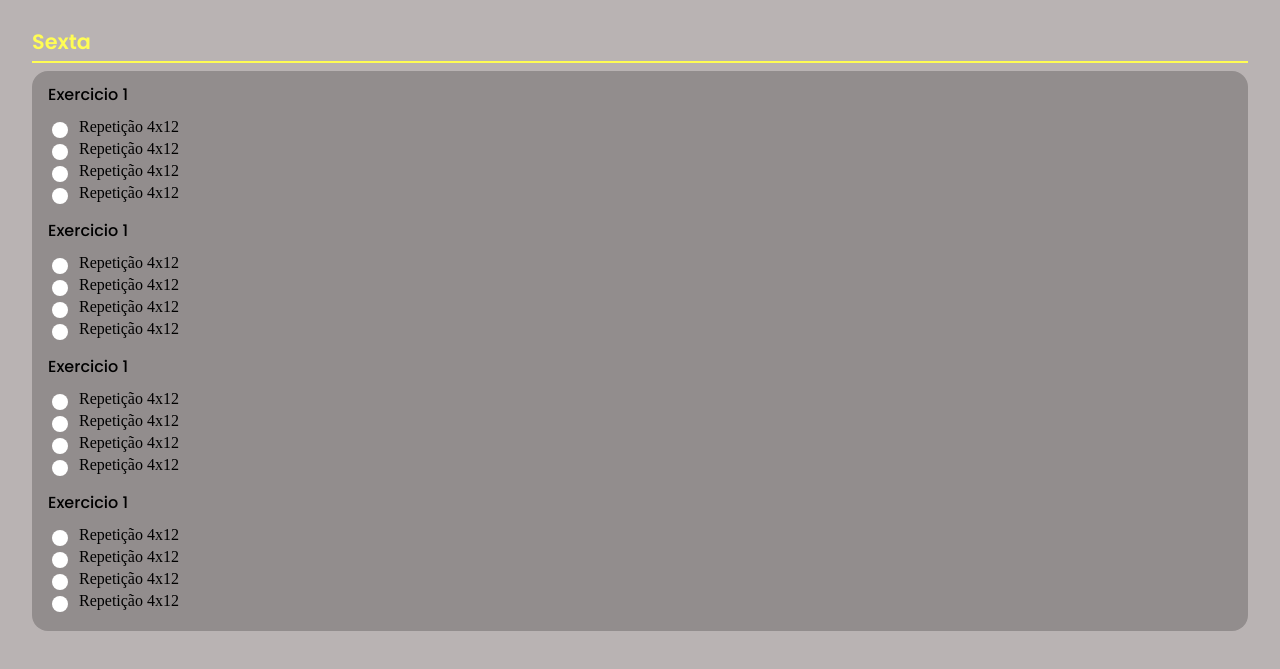
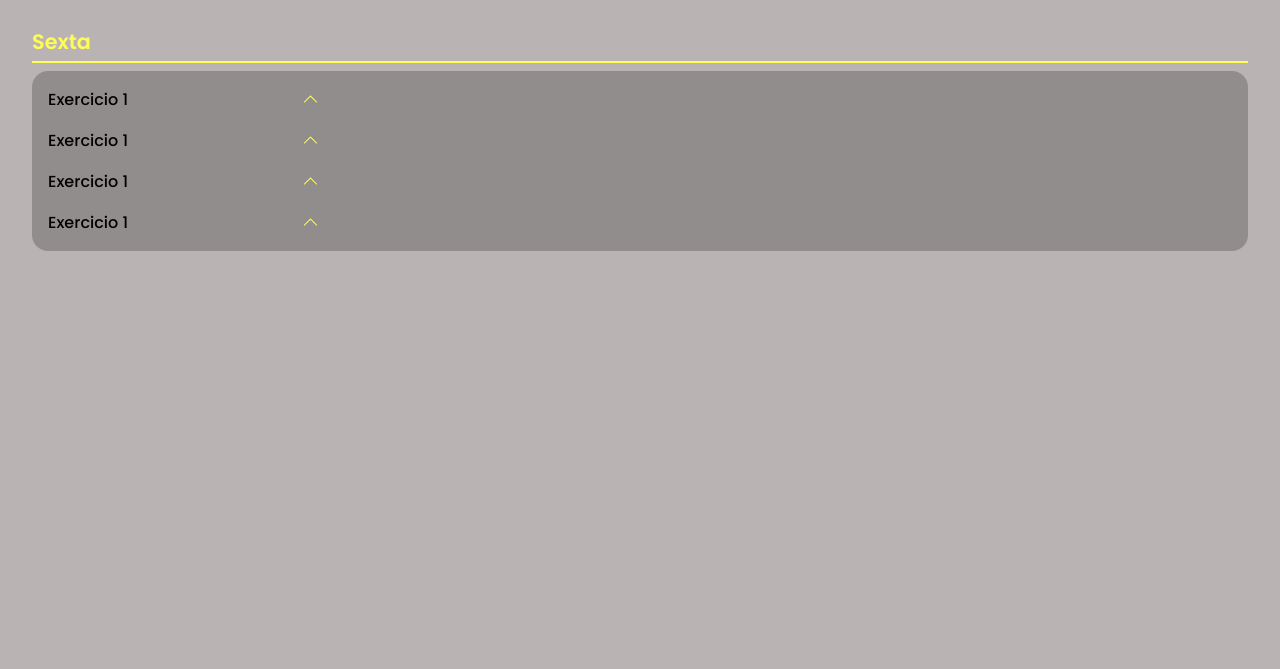
Before and after one commit to andersonstack/PrototipoApp, a plain HTML site: page index.html in a window 1280 px wide. Shown: the part 91-760 px from the top of the page. Drawn offline with Linux system fonts and the light colour scheme.

Commit message:
feat: :sparkles: add lógica de dropdown

```diff
--- /dev/null
+++ b/app/main.js
@@ -0,0 +1,17 @@
+document.querySelectorAll("[data-dropdown]").forEach((evento) => {
+  evento.addEventListener("click", () => {
+    const dropdown = evento.nextElementSibling;
+
+    const isHidden = dropdown.hasAttribute("hidden");
+
+    if (isHidden) {
+      dropdown.removeAttribute("hidden");
+      dropdown.classList.add("active");
+      evento.classList.add("active");
+    } else {
+      dropdown.setAttribute("hidden", true);
+      dropdown.classList.remove("active");
+      evento.classList.remove("active");
+    }
+  });
+});
--- a/index.html
+++ b/index.html
@@ -5,6 +5,7 @@
     <meta name="viewport" content="width=device-width, initial-scale=1.0" />
     <link rel="stylesheet" href="styles/reset.css" />
     <link rel="stylesheet" href="styles/styles.css" />
+    <script src="app/main.js" defer></script>
   </head>
 
   <header class="header">
@@ -30,11 +31,8 @@
       <ul class="content__container-list">
         <li class="content__container-list-item">
           <div class="treino__card">
-            <div class="exercicio-titulo">
-              <h3>Exercicio 1</h3>
-              <img src="" class="dropdown" />
-            </div>
-            <div class="treino__card-dropdown">
+            <button class="exercicio-titulo" data-dropdown>Exercicio 1</button>
+            <div class="treino__card-dropdown" hidden>
               <div class="treino__card-dropdown-item">
                 <input type="checkbox" />
                 <label class="treino__card-titulo">Repetição 4x12</label>
@@ -56,11 +54,8 @@
         </li>
         <li class="content__container-list-item">
           <div class="treino__card">
-            <div class="exercicio-titulo">
-              <h3>Exercicio 1</h3>
-              <img src="" class="dropdown" />
-            </div>
-            <div class="treino__card-dropdown">
+            <button class="exercicio-titulo" data-dropdown>Exercicio 1</button>
+            <div class="treino__card-dropdown" hidden>
               <div class="treino__card-dropdown-item">
                 <input type="checkbox" />
                 <label class="treino__card-titulo">Repetição 4x12</label>
@@ -82,11 +77,8 @@
         </li>
         <li class="content__container-list-item">
           <div class="treino__card">
-            <div class="exercicio-titulo">
-              <h3>Exercicio 1</h3>
-              <img src="" class="dropdown" />
-            </div>
-            <div class="treino__card-dropdown">
+            <button class="exercicio-titulo" data-dropdown>Exercicio 1</button>
+            <div class="treino__card-dropdown" hidden>
               <div class="treino__card-dropdown-item">
                 <input type="checkbox" />
                 <label class="treino__card-titulo">Repetição 4x12</label>
@@ -108,11 +100,8 @@
         </li>
         <li class="content__container-list-item">
           <div class="treino__card">
-            <div class="exercicio-titulo">
-              <h3>Exercicio 1</h3>
-              <img src="" class="dropdown" />
-            </div>
-            <div class="treino__card-dropdown">
+            <button class="exercicio-titulo" data-dropdown>Exercicio 1</button>
+            <div class="treino__card-dropdown" hidden>
               <div class="treino__card-dropdown-item">
                 <input type="checkbox" />
                 <label class="treino__card-titulo">Repetição 4x12</label>
--- a/styles/styles.css
+++ b/styles/styles.css
@@ -28,6 +28,8 @@ body {
   padding: 0rem 1rem;
   background-color: var(--background-color);
   border-radius: 0 0 0.5rem 0.5rem;
+  position: sticky;
+  top: 0;
 }
 
 .header__container {
@@ -85,17 +87,41 @@ body {
   border-radius: 1rem;
 }
 
-.exercicio-titulo h3 {
+.exercicio-titulo {
   font-family: var(--font-family);
   font-size: 1rem;
   font-weight: 500;
+  position: relative;
+}
+
+.exercicio-titulo::after {
+  content: "";
+  background-image: url("../assets/open-drop.svg");
+  background-size: contain;
+  background-repeat: no-repeat;
+  height: 15px;
+  width: 15px;
+  display: inline-block;
+  position: absolute;
+  top: 50%;
+  transform: translateY(-50%);
+  margin-left: 175px;
+}
+
+.exercicio-titulo.active::after {
+  transform: translateY(-50%) rotate(180deg);
 }
 
 .treino__card-dropdown {
-  display: flex;
-  flex-direction: column;
-  align-items: center;
-  justify-content: space-around;
+  overflow: hidden;
+  height: 0;
+  opacity: 0;
+  transition: height 0.3s ease, opacity 0.3s ease;
+}
+
+.treino__card-dropdown.active {
+  height: auto;
+  opacity: 1;
 }
 
 .content__container-list {
@@ -111,6 +137,7 @@ body {
   align-items: start;
   justify-content: space-evenly;
   gap: 0.5rem;
+  padding: 1rem;
 }
 
 .treino__card-dropdown-item input {
```
Also changed, not shown: assets/open-drop.svg (added).
